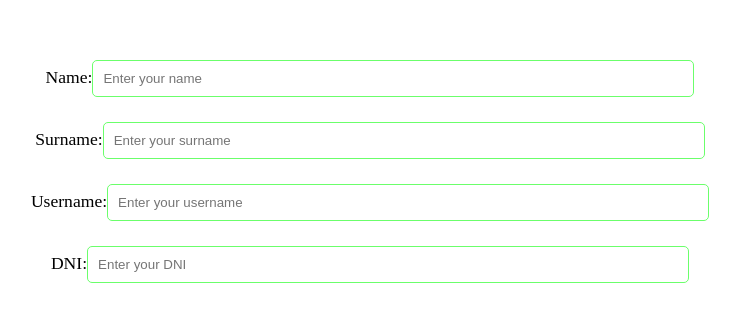
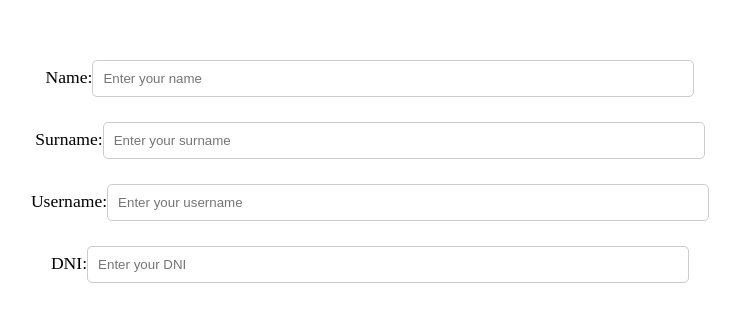
Before and after one commit to plum-bee/Forms, a React (Vite) app: page / in a window 1280 px wide. Shown: the top 322 px of the page, without its empty margins (270-1010 px from the left). Built offline with nearby package versions, Linux system fonts and the light colour scheme.

Commit message:
Added uppercase validation

```diff
--- a/src/components/InputField.jsx
+++ b/src/components/InputField.jsx
@@ -10,6 +10,11 @@ function InputField ({
   handleBlur,
   error
 }) {
+  const getClassName = (value, error) => {
+    if (!value) return ''
+    return error ? 'invalid' : 'valid'
+  }
+
   return (
     <label htmlFor={id}>
       {label}:
@@ -21,7 +26,7 @@ function InputField ({
         onChange={handleChange}
         onBlur={handleBlur}
         data-testid={id}
-        className={error ? 'invalid' : 'valid'}
+        className={getClassName(value, error)}
       />
       {error && <div data-testid={`${id}-error`}>{error}</div>}
     </label>
```
Also changed, not shown: src/components/Form.jsx (+5 -4 lines), 1 other file (tests, documents, lock files or other folders).
